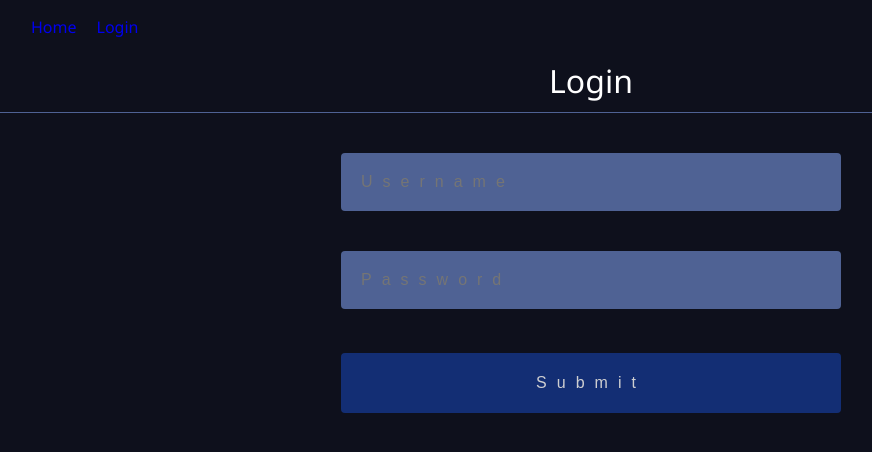
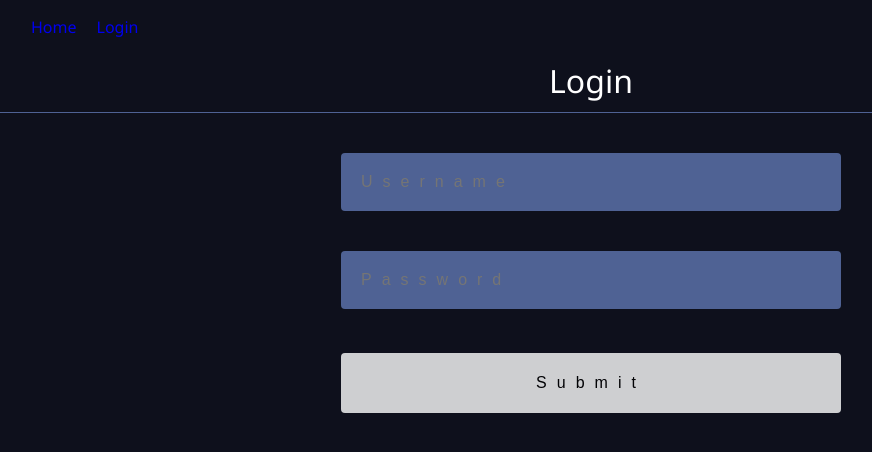
Before and after one commit to Adrien-GOGOIS/poke-context, a React (Create React App) app: page /login in a window 1280 px wide. In both pictures the pointer is over the input 640 px from the left and 378 px from the top of the page. Shown: the top 452 px of the page, without its empty margins (49-921 px from the left). Built offline with nearby package versions, Linux system fonts and the light colour scheme.

Commit message:
Improve style input Loigin.jsx

```diff
--- a/src/components/Login.css
+++ b/src/components/Login.css
@@ -47,7 +47,8 @@ input {
 }
 
 input[type="submit"]:hover {
-  background: rgb(21, 54, 138);
+  background: white;
+  color: black;
   transition: 1s all;
   transform: translateY(4px);
   border: 1px solid transparent;
@@ -74,5 +75,5 @@ button {
 }
 
 span {
-  color: rgb(223, 88, 88);
+  color: red;
 }
```
